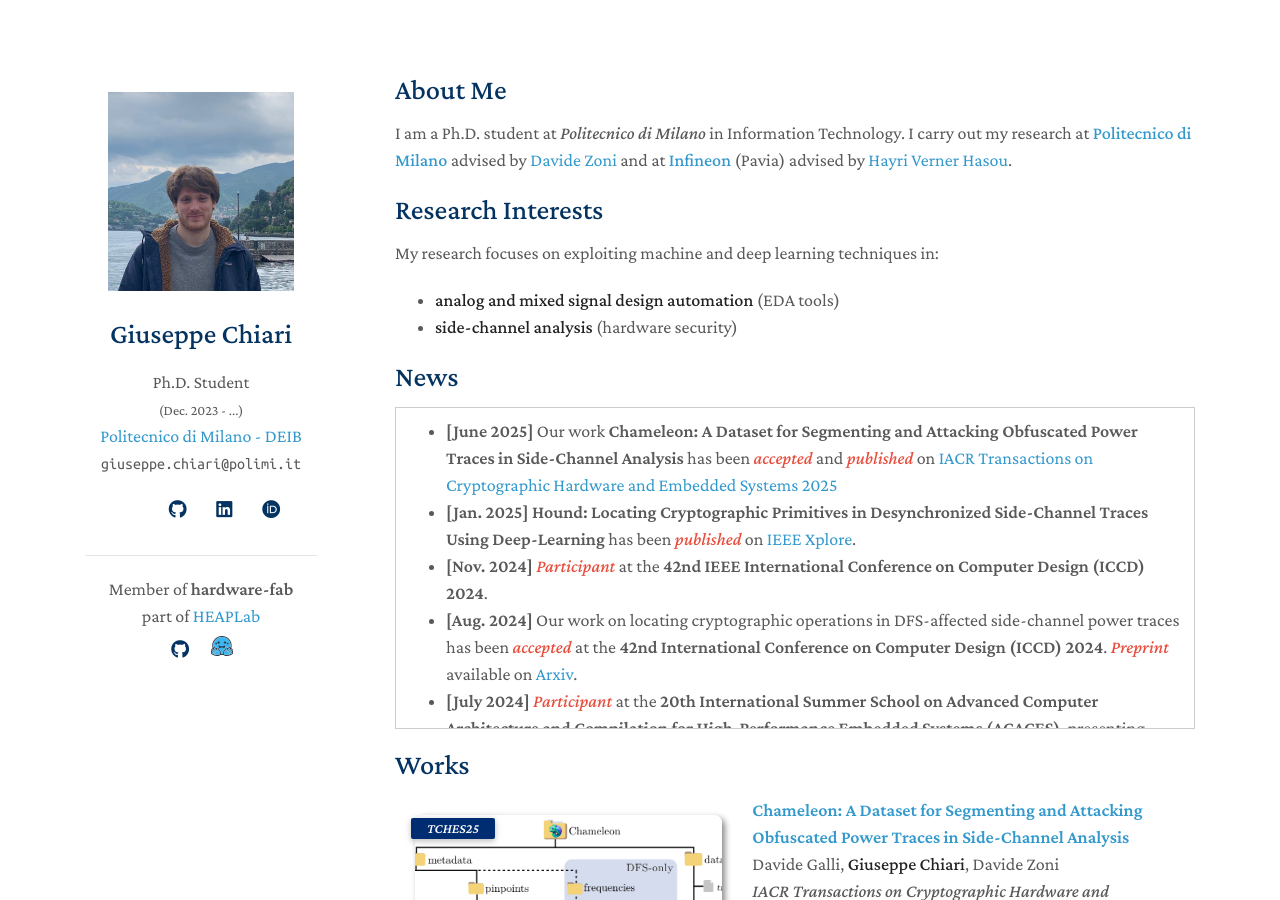
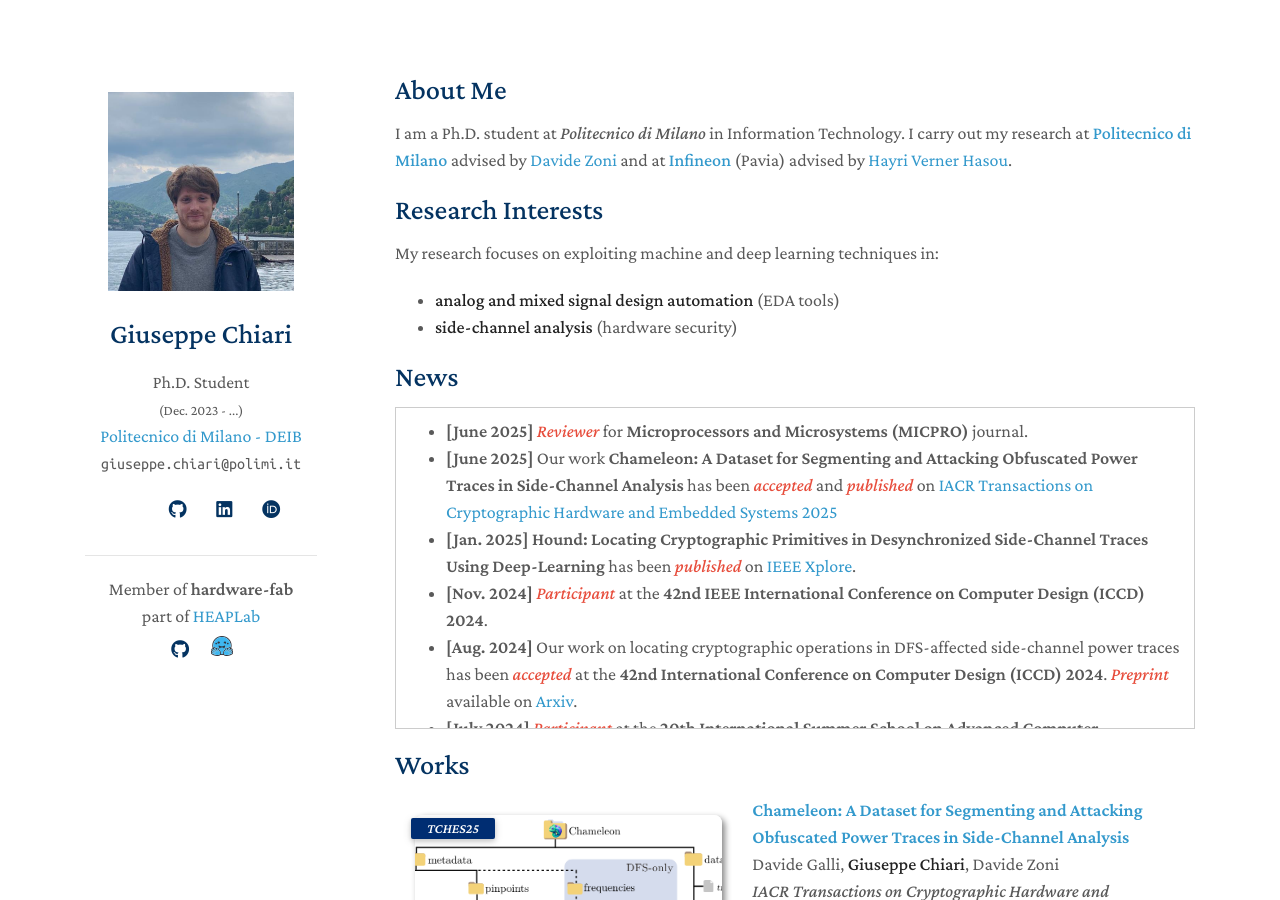
Before and after one commit to giuseppe-chiari/giuseppe-chiari.github.io, a Jekyll site: the page built from index.md, in a window 1280 px wide and 900 px high. Built offline with Jekyll 4.4.1, drawn with Linux system fonts in a browser that asks for light colours; nearby versions of some CDN libraries; a style sheet for code colours, icons or effects is not loaded; our own code applies the rules of GitHub Pages for plain Markdown files.

Commit message:
Reviewer for MICPRO.

```diff
--- a/index.md
+++ b/index.md
@@ -19,6 +19,7 @@ techniques in:
 ## News
 <div style="max-height: 300px; overflow-y: auto; border: 1px solid #ccc; padding: 10px; margin-bottom: 20px;">
 	<ul>
+	<li><b>[June 2025]</b> <i style="color:#e74d3c">Reviewer</i> for <b>Microprocessors and Microsystems (MICPRO)</b> journal.</li>
 	<li><b>[June 2025]</b> Our work <b>Chameleon: A Dataset for Segmenting and Attacking Obfuscated Power Traces in Side-Channel Analysis</b> has been
 	<i style="color:#e74d3c">accepted</i> and <i style="color:#e74d3c">published</i> on <a href="https://icscm.ub.rub.de/index.php/TCHES/article/view/12221">IACR Transactions on Cryptographic Hardware and Embedded Systems 2025</a></li>
 	<li><b>[Jan. 2025]</b> <b>Hound: Locating Cryptographic Primitives in Desynchronized Side-Channel Traces Using Deep-Learning</b> has been <i style="color:#e74d3c">published</i> on <a href="https://ieeexplore.ieee.org/document/10818126">IEEE Xplore</a>.</li>
```
